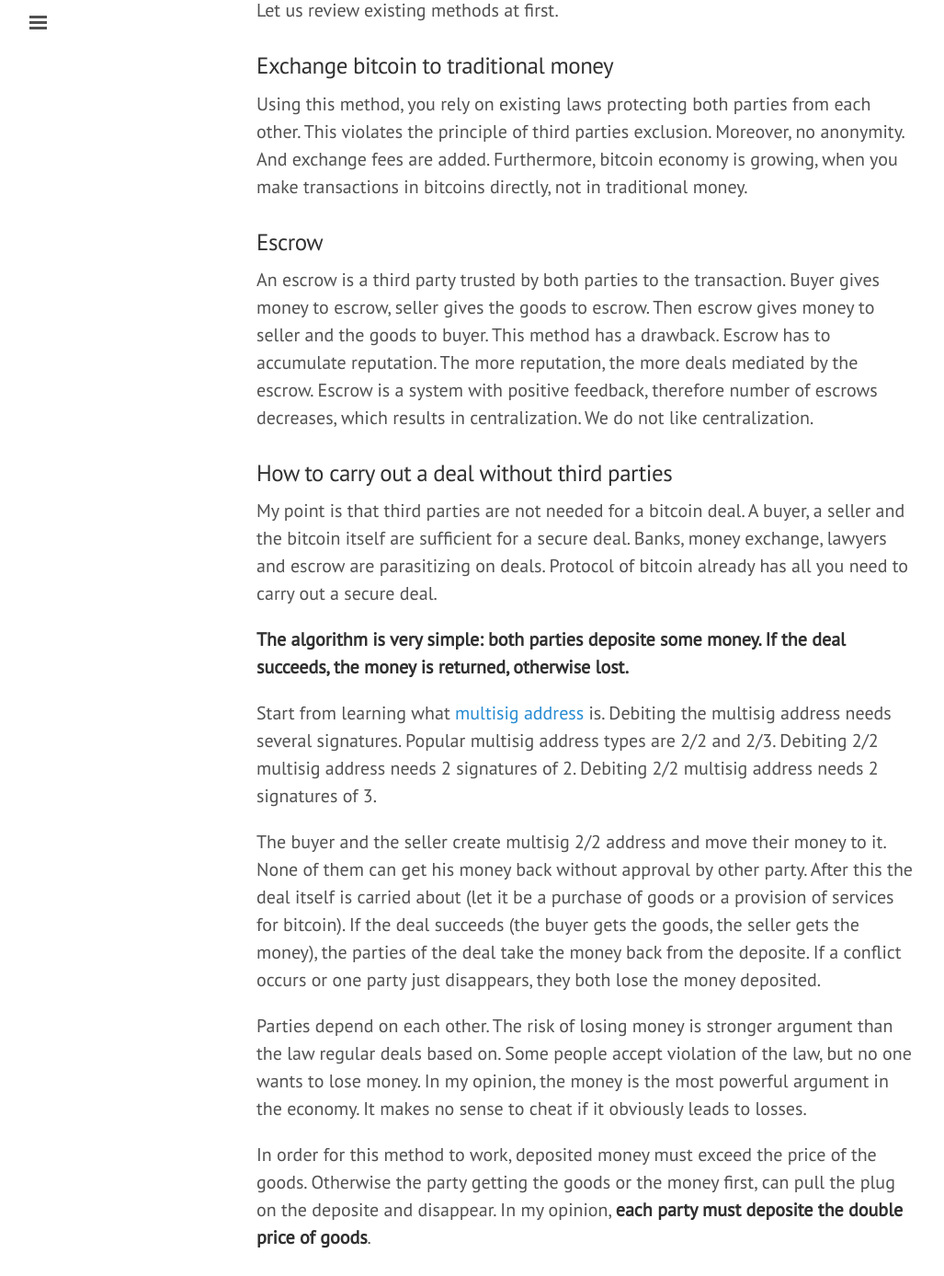
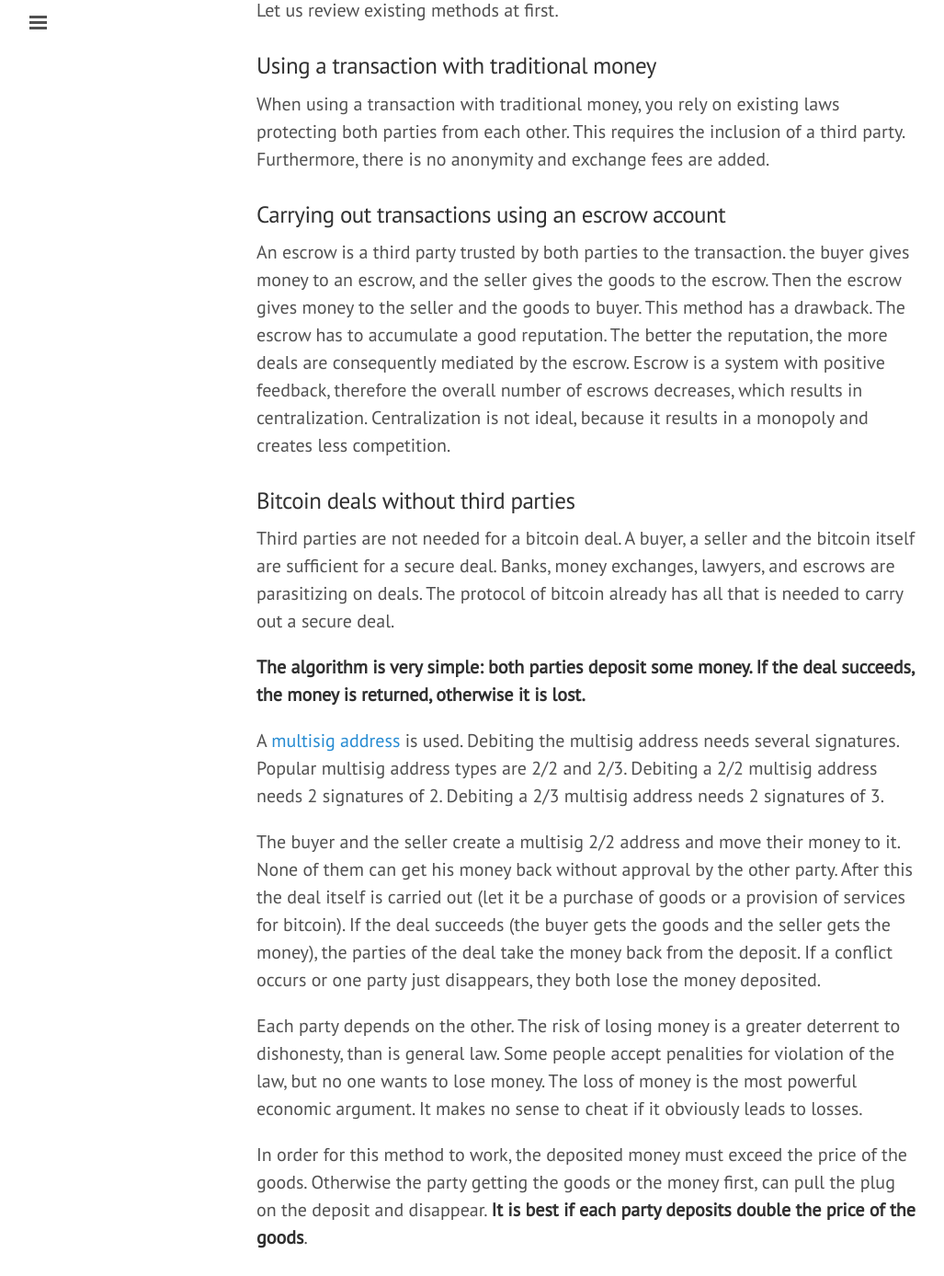
Before and after one commit to starius/starius.github.io, a Jekyll site: the page built from _posts/2014-12-18-bitcoin-escrow.md, in a window 1280 px wide and 1400 px high, scrolled down 673 px, cut to the strip 13-1400 px from the top of the window. Shown: the whole strip at 92% size, without its empty margins (1-1028 px from the left). Built offline with Jekyll 4.4.1, drawn with Linux system fonts in a browser that asks for light colours; Markdown is read by kramdown in place of the engine named in the settings; comment, search, counter and statistics services are not loaded; some of the changed text lies outside the part shown.

Commit message:
bitcoin escrow: apply edits by Dennis Hill

```diff
--- a/_posts/2014-12-18-bitcoin-escrow.md
+++ b/_posts/2014-12-18-bitcoin-escrow.md
@@ -8,94 +8,84 @@ But how can you carry out deals with it?
 Traditional methods introduce a trusted third party.
 Bitcoin turned out to be powerful enough to carry out
 deals safely without involment of third parties.
-Below is detailed instruction how to carry out a deal with
+Below is a detailed instruction of how to carry out a deal with
 anybody you do not trust without involment of third parties.
 
 ![esrow](http://i.imgur.com/5l657XE.png)
 
 Let us review existing methods at first.
 
-### Exchange bitcoin to traditional money
+### Using a transaction with traditional money
 
-Using this method, you rely on existing laws protecting
-both parties from each other.
-This violates the principle of third parties exclusion.
-Moreover, no anonymity. And exchange fees are added.
-Furthermore, bitcoin economy is growing, when you
-make transactions in bitcoins directly,
-not in traditional money.
+When using a transaction with traditional money, you rely on
+existing laws protecting both parties from each other.
+This requires the inclusion of a third party. Furthermore,
+there is no anonymity and exchange fees are added.
 
-### Escrow
+### Carrying out transactions using an escrow account
 
 An escrow is a third party trusted by both parties to the transaction.
-Buyer gives money to escrow, seller gives the goods to escrow.
-Then escrow gives money to seller and the goods to buyer.
-This method has a drawback.
-Escrow has to accumulate reputation.
-The more reputation, the more deals mediated by the escrow.
-Escrow is a system with positive feedback, therefore
-number of escrows decreases, which results in centralization.
-We do not like centralization.
+the buyer gives money to an escrow, and the seller gives the goods
+to the escrow. Then the escrow gives money to the seller and the goods to buyer.
+This method has a drawback. The escrow has to accumulate a good reputation.
+The better the reputation, the more deals are consequently
+mediated by the escrow. Escrow is a system with positive feedback, therefore
+the overall number of escrows decreases, which results in centralization.
+Centralization is not ideal, because it results in a monopoly
+and creates less competition.
 
-### How to carry out a deal without third parties
+### Bitcoin deals without third parties
 
-My point is that third parties are not needed for a bitcoin deal.
+Third parties are not needed for a bitcoin deal.
 A buyer, a seller and the bitcoin itself are sufficient
-for a secure deal.
-Banks, money exchange, lawyers and escrow are parasitizing
-on deals.
-Protocol of bitcoin already has all you need to
+for a secure deal. Banks, money exchanges, lawyers, and
+escrows are parasitizing on deals.
+The protocol of bitcoin already has all that is needed to
 carry out a secure deal.
 
-**The algorithm is very simple: both parties deposite some money.
-If the deal succeeds, the money is returned, otherwise lost.**
+**The algorithm is very simple: both parties deposit some money.
+If the deal succeeds, the money is returned, otherwise it is lost.**
 
 <!-- more -->
 <a name="cut" id="cut"></a>
 
-Start from learning what
-[multisig address](https://en.bitcoin.it/wiki/Address#Multi-signature_addresses)
-is.
+A [multisig address][multisig] is used.
 Debiting the multisig address needs several signatures.
 Popular multisig address types are 2/2 and 2/3.
-Debiting 2/2 multisig address needs 2 signatures of 2.
-Debiting 2/2 multisig address needs 2 signatures of 3.
+Debiting a 2/2 multisig address needs 2 signatures of 2.
+Debiting a 2/3 multisig address needs 2 signatures of 3.
 
-The buyer and the seller create multisig 2/2 address
+The buyer and the seller create a multisig 2/2 address
 and move their money to it.
 None of them can get his money back without approval
-by other party.
-After this the deal itself is carried about
+by the other party.
+After this the deal itself is carried out
 (let it be a purchase of goods or a provision of services
 for bitcoin).
-If the deal succeeds (the buyer gets the goods, the seller
+If the deal succeeds (the buyer gets the goods and the seller
 gets the money), the parties of the deal take the money
-back from the deposite.
+back from the deposit.
 If a conflict occurs or one party just disappears,
 they both lose the money deposited.
 
-Parties depend on each other. The risk of losing money
-is stronger argument than the law regular deals based on.
-Some people accept violation of the law, but no one
-wants to lose money.
-In my opinion, the money is the most powerful argument in the economy.
+Each party depends on the other. The risk of losing money
+is a greater deterrent to dishonesty, than is general law.
+Some people accept penalities for violation of the law,
+but no one wants to lose money. The loss of money is the
+most powerful economic argument.
 It makes no sense to cheat if it obviously leads to losses.
 
-In order for this method to work, deposited money must
+In order for this method to work, the deposited money must
 exceed the price of the goods.
 Otherwise the party getting the goods or the money first,
-can pull the plug on the deposite and disappear.
-In my opinion, **each party must deposite the double price
-of goods**.
+can pull the plug on the deposit and disappear.
+**It is best if each party deposits double the price
+of the goods**.
 
-Another pitfall: after one party deposited the money,
-other party can disappear (sabotage or joke).
-This is bad, because one party loses the money
-and another party doesn't lose anything.
-Fortunately bitcoin provides the workaround.
-The money is deposited from both parties by one bitcoin
+With bitcoin, money is deposited from both parties by one bitcoin
 transaction. This means that either both parties
-deposite the money or none of them deposits.
+deposit the money or none of them deposits.
+This prevents dishonesty or trickery by one of the parties.
 
 The final diagram:
 
@@ -104,76 +94,74 @@ The final diagram:
 Price of the goods is 1 BTC. Each party deposites 2 BTC.
 
 1.  Alice and Bob create common multisig 2/2 address to be used
-    as deposite storage.
+    as deposit storage.
 2.  Alice and Bob sign the transaction, moving
     2 BTC from Alice's wallet to the multisig 2/2 address and
     2 BTC from Bob's wallet to the multisig 2/2 address.
 3.  The deal itself:
     -   Alice provides services to Bob.
     -   Bob pays 1 BTC to Alice.
-4.  Alice and Bob take the money back from the deposite
-    to their personal wallets.
+4.  Alice and Bob take the money back from the deposit.
 
 This algorithm is a wrapper for any deal.
-All the overhead is fees of 2 bitcoin transactions
-(to and from deposite).
+The overhead is only fees of 2 bitcoin transactions
+(to and from deposit).
 If transactions refilling personal wallets are counted as well
-(see below "Preparation"), then all the fee is 4 transaction fees
+(see below "Preparation"), then the final fee is four transaction fees
 (0.0004 BTC).
 
-If the deal includes private meeting, then moving the money
-to and from a deposite can happen before and after the private meeting.
+If the deal includes a private meeting, then moving the money
+to and from a deposit can happen before and after the private meeting.
 Moreover, participants of a private meeting feel better
-if they are bound by the deposite instead of being
+if they are bound by the deposit instead of being
 just strangers.
 The method described works well for distant deals as well
 (e.g., a person from one country sells an intellectual product
 to a person from other country).
 Several consequent deals may happen "inside"
-one deposite.
+one deposit.
 
 ### Implementation
 
-Graphical tools I use do not provide convenient interface
-to carry two transactions needed (I use bitcoin-qt and Electrum).
-Web client [coinbin](https://coinb.in/)
+Whereas the graphical tools Bitcoin-qt and Electrum do not provide a
+convenient interface to carry out two transactions needed,
+the Web client [Coinbin](https://coinb.in/)
 based on [BitcoinJS](http://bitcoinjs.org/)
-provides.
+does provide it.
 The client doesn't depend on the developer's server
-and doesn't store keys remotely.
-Furthermore, coinbin can be
+and doesn't store cryptographic keys remotely,
+so it doesn't require to trust third parties.
+Furthermore, Coinbin can be
 [downloaded](https://github.com/OutCast3k/coinbin/archive/master.zip)
-and used locally or uploaded to own server.
-E-mail and password are used as seed for keys generation.
+and used locally or uploaded to one's own server.
+E-mail and passwords are used as seeds for key generation.
 To posses multiple addresses, use several pairs (E-mail, password).
-Backup your E-mail and password not to lose access to the wallet.
+Backup your E-mail and password to prevent loss of access to the wallet.
 [KeePassX](https://www.keepassx.org/) is a good place for this.
 
-I managed to accomplish the transactions needed for
-securing a deal.
-Step-by-step instruction is below.
+Step-by-step instructions for securing a deal:
 
 #### Preparation
 
-1.  Alice and Bob create coinbin wallets
+1.  Alice and Bob create Coinbin wallets
     ([pic](http://i.imgur.com/xWV35gc.png)).
 2.  See keys, backup private keys, tell each other their
     public keys and addresses
     ([pic](http://i.imgur.com/Bph3789.png)).
-3.  Send the money to be deposited to coinbin addresses
+3.  Send the money to be deposited to Coinbin addresses
     (0.01 BTC from each of them)
     ([pic](http://i.imgur.com/K8gooL1.png)).
 4.  Alice creates multisig 2/2 address
-    -   Finds MultiSig Address in coinbin menu
+    -   Finds MultiSig Address in Coinbin menu
         ([pic](http://i.imgur.com/OivaZnW.png)).
         The [form](http://i.imgur.com/Bdasncz.png) is shown.
-    -   Fill the form with public keys of her and Bob
+    -   Fill the form with public keys of her's and Bob's
         ([pic](http://i.imgur.com/gAF538K.png)).
-    -   Backups resulting address and Redeem Script
-        and send them to Bob
+    -   Backs up resulting address and Redeem Script
+        and sends them to Bob
         ([pic](http://i.imgur.com/2Tv7AAX.png)).
 5.  Bob verifies Redeem Script
-    -   Selects Verify in coinbin menu
+    -   Selects Verify in Coinbin menu
         ([pic](http://i.imgur.com/2NpTwOj.png)).
     -   Enters Redeem Script and compares public keys,
         address and that Required Signatures = 2
@@ -190,7 +178,7 @@ Step-by-step instruction is below.
 
 1.  Alice creates a transaction moving the money to multisig 2/2 address
     (that is depositing the money)
-    -   Selects Transaction in coinbin menu
+    -   Selects Transaction in Coinbin menu
         ([pic](https://i.imgur.com/WxP9g4i.png)).
     -   Goes to Advanced Options, unchecks Clear existing inputs...
         ([pic](http://i.imgur.com/Rc54mb0.png)).
@@ -206,14 +194,14 @@ Step-by-step instruction is below.
         ([pic](http://i.imgur.com/2TZuyXr.png)).
 
 2.  Bob verifies Transaction Script
-    -   Selects Verify in coinbin menu
+    -   Selects Verify in Coinbin menu
         ([pic](http://i.imgur.com/ATPIxC7.png)).
     -   Enters Transaction Script and makes sure
         multisig address and true amount of money are in Outputs
         ([pic](http://i.imgur.com/InxmBla.png)).
 
 3.  Alice and Bob sign the Transaction Script one after another
-    -   Alice selects Sign in coinbin menu
+    -   Alice selects Sign in Coinbin menu
         ([pic](http://i.imgur.com/k0Od2Xr.png)).
     -   Alice enters Transaction Script and her private key
         ([pic](http://i.imgur.com/k0Od2Xr.png)).
@@ -245,21 +233,21 @@ If the deal fails, both parties lose deposited money.
 conscientiously fulfill the conditions of the deal
 under pain of losing money.)
 If the deal succeeds, parties move the money back from
-the deposite to their personal wallets.
+the deposit to their personal wallets.
 This is possible only if both parties agree.
 
 1.  Alice creates a transaction moving money from the multisig 2/2 address
     to personal wallets of Alice and Bob.
-    -   Selects Transaction in coinbin menu
-        ([pic](https://i.imgur.com/WxP9g4i.png)).
-    -   Clears all inputs and outputs left over from
+    -   Alice selects Transaction in Coinbin menu
+        ([pic](https://i.imgur.com/WxP9g4i.png)),
+    -   clears all inputs and outputs left over from
         previous transaction
-        ([pic](http://i.imgur.com/avIRd4e.png)).
-    -   Enters Redeem Script (see Preparation)
-        ([pic](https://i.imgur.com/jHHdz2P.png)).
-    -   Enters personal addresses of Alice and Bob as Outputs
-        ([pic](http://i.imgur.com/rf5DaHK.png)).
-    -   Gets Transaction Script and sends it to Bob for verification
+        ([pic](http://i.imgur.com/avIRd4e.png)),
+    -   enters Redeem Script (see Preparation)
+        ([pic](https://i.imgur.com/jHHdz2P.png)),
+    -   enters personal addresses of Alice and Bob as Outputs
+        ([pic](http://i.imgur.com/rf5DaHK.png)),
+    -   gets Transaction Script and sends it to Bob for verification
         ([pic](http://i.imgur.com/DUUzjoO.png)).
 
 2.  Bob verifies Transaction Script
@@ -269,15 +257,15 @@ This is possible only if both parties agree.
     (finds his personal address and checks amount of money)
 5.  Bob signs Transaction Script and broadcasts the result.
 
-The money has been moved from the deposite back to personal
+The money has been moved from the deposit back to personal
 addresses of Alice and Bob.
 The deal is over.
 
 ### Conclusions
 
 The algorithm described acts as fraud protection for any deal.
-It doesn't introduce third parties as traditional methods do.
-Overhead is almost no.
+It doesn't introduce third parties as traditional methods do,
+and overhead is almost nothing.
 The algorithm is not complicated even if it looks so.
 I mastered the technique after two "deals" with myself.
 
```
Also changed, not shown: other parts of _posts/2014-12-18-bitcoin-escrow.md (+5 -3 lines).
